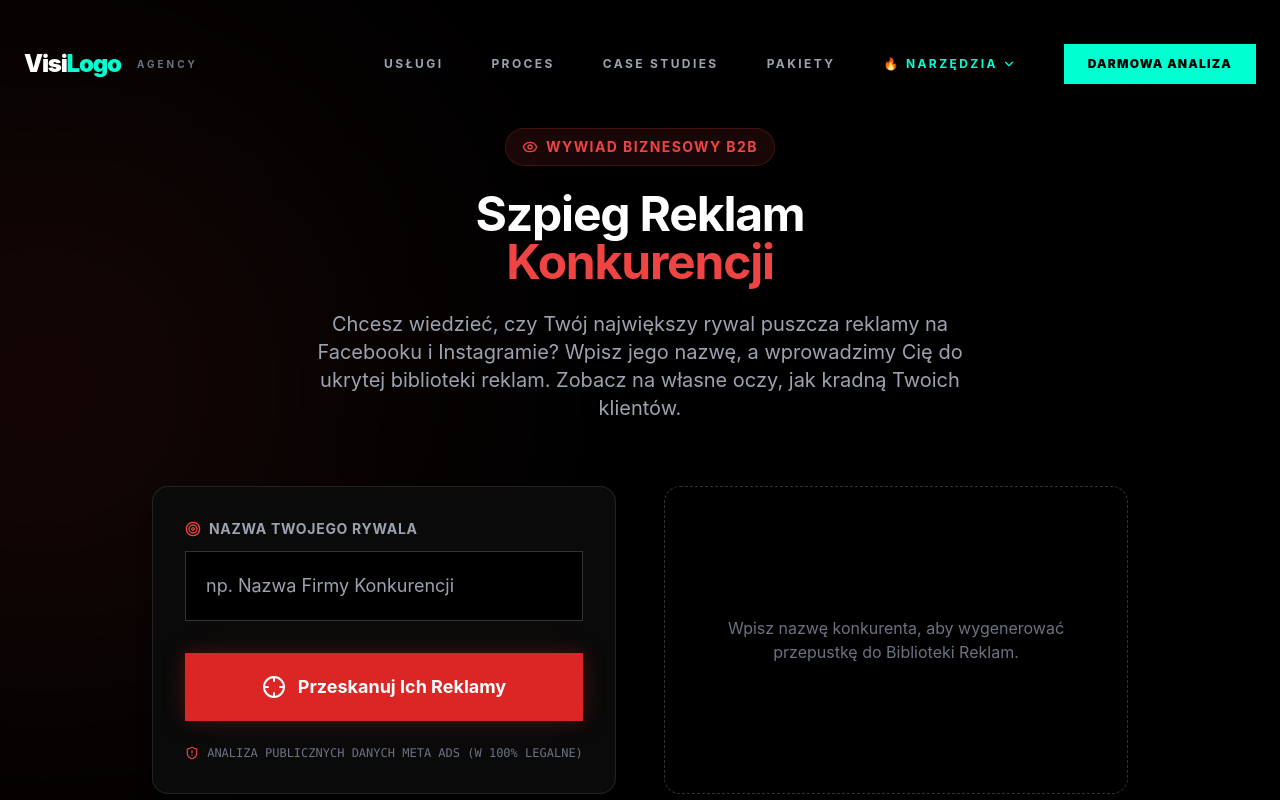
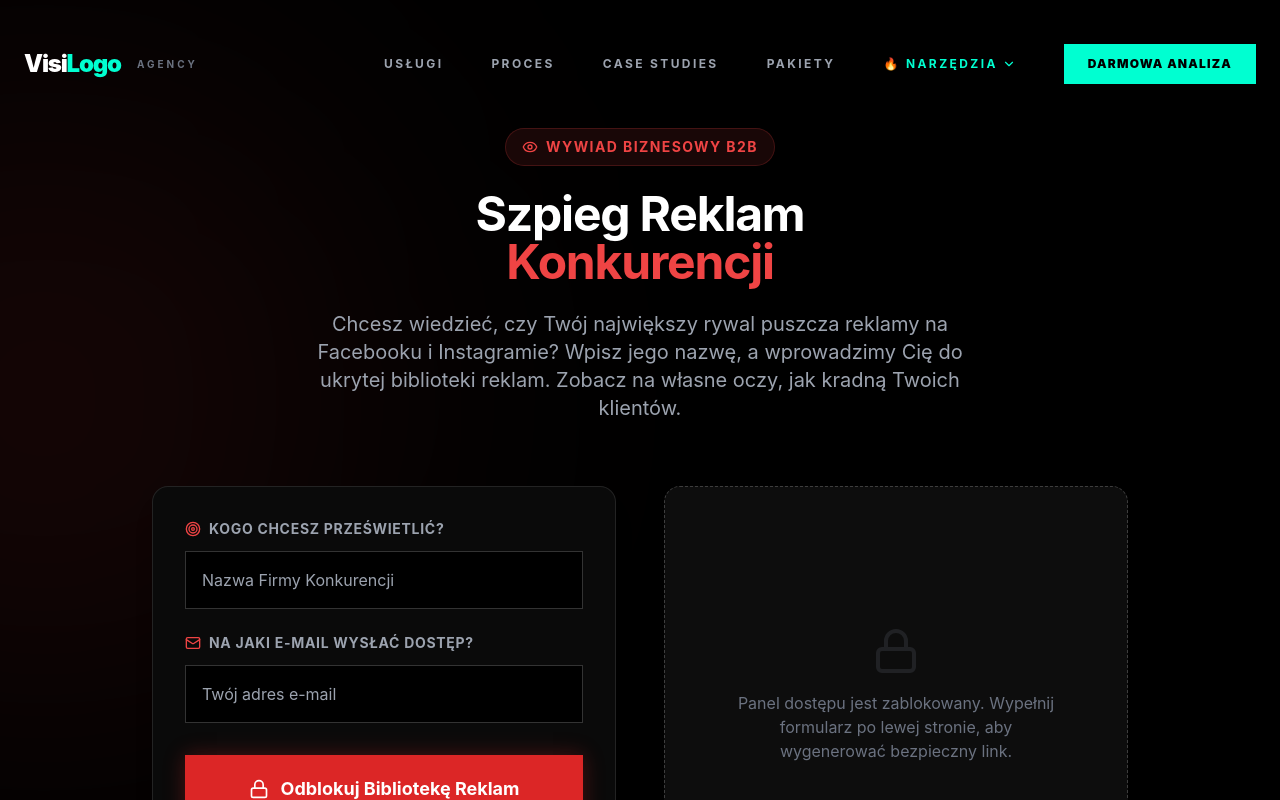
Before and after one commit to michalfbi/visilogo, a React (Create React App) app in the folder frontend/: page /szpieg-reklam in a window 1280 px wide. Shown: the top 800 px of the page. Built offline with nearby package versions, Linux system fonts and the light colour scheme; the HTML template or start-up script is replaced by a standard one.

Commit message:
feat: ulepszenie AdsSpy - dodanie bramki e-mail i animacji skanowania radaru dla lepszej konwersji

```diff
--- a/frontend/src/components/AdsSpy.jsx
+++ b/frontend/src/components/AdsSpy.jsx
@@ -1,32 +1,73 @@
-import React, { useState } from 'react';
+import React, { useState, useEffect } from 'react';
 import { motion, AnimatePresence } from 'framer-motion';
-import { Eye, Crosshair, ArrowRight, ShieldAlert, Target, ExternalLink } from 'lucide-react';
+import { Eye, Crosshair, ArrowRight, ShieldAlert, Target, ExternalLink, Mail, Lock, Loader2, Activity } from 'lucide-react';
 
 const WEBHOOK_URL = "https://hook.eu1.make.com/we5gnbk29ew8kcg4s64vi1xon7ig4pjs";
 
 const AdsSpy = () => {
   const [competitor, setCompetitor] = useState('');
-  const [searched, setSearched] = useState(false);
+  const [email, setEmail] = useState('');
+  const [status, setStatus] = useState('idle'); // idle, scanning, complete
+  const [progress, setProgress] = useState(0);
   const [spyLink, setSpyLink] = useState('');
+  const [scanText, setScanText] = useState('');
+
+  const scanSteps = [
+    "Nawiązywanie połączenia z Meta Ads API...",
+    "Omijanie filtrów publicznych...",
+    "Przeszukiwanie bazy aktywnych kreacji...",
+    "Kompilowanie ukrytego linku dostępu...",
+    "Gotowe. Otwieranie bezpiecznego kanału."
+  ];
+
+  useEffect(() => {
+    if (status === 'scanning') {
+      let currentProgress = 0;
+      let stepIndex = 0;
+      setScanText(scanSteps[0]);
+
+      const interval = setInterval(() => {
+        currentProgress += Math.floor(Math.random() * 15) + 5;
+        if (currentProgress >= 100) {
+          currentProgress = 100;
+          clearInterval(interval);
+          setTimeout(() => setStatus('complete'), 500);
+        }
+
+        setProgress(currentProgress);
+
+        // Zmiana tekstu zależnie od postępu
+        const newStepIndex = Math.min(Math.floor((currentProgress / 100) * scanSteps.length), scanSteps.length - 1);
+        if (newStepIndex !== stepIndex) {
+          stepIndex = newStepIndex;
+          setScanText(scanSteps[stepIndex]);
+        }
+      }, 300);
+
+      return () => clearInterval(interval);
+    }
+  }, [status]);
 
   const handleSpy = (e) => {
     e.preventDefault();
-    if (!competitor.trim()) return;
+    if (!competitor.trim() || !email.trim()) return;
+
+    setStatus('scanning');
+    setProgress(0);
 
     const query = encodeURIComponent(competitor.trim());
     const link = `https://www.facebook.com/ads/library/?active_status=all&ad_type=all&country=PL&q=${query}&search_type=keyword_unordered&media_type=all`;
+    setSpyLink(link);
 
-    setSpyLink(link);
-    setSearched(true);
-
-    // CICHY ZAPIS LEADA - Wiesz kogo podglądają!
+    // CICHY ZAPIS LEADA - Teraz zbieramy MAIL i NAZWĘ KONKURENTA!
     fetch(WEBHOOK_URL, {
       method: 'POST',
       headers: { 'Content-Type': 'application/json' },
       body: JSON.stringify({
         form_type: "Lead z Narzędzia: Szpieg Reklam",
+        email_klienta: email.trim(),
         szpiegowana_firma: competitor.trim(),
-        message: `Ktoś z Twojej strony podgląda reklamy firmy: "${competitor.trim()}". To idealny moment, by zaoferować im lepszą kampanię!`
+        message: `BINGO! Klient zostawił maila: ${email.trim()} i szpieguje reklamy firmy: "${competitor.trim()}". To idealny moment na uderzenie z ofertą!`
       })
     }).catch(e => console.error("Webhook error", e));
   };
@@ -70,30 +111,96 @@ const AdsSpy = () => {
             transition={{ delay: 0.3 }}
             className="lg:col-span-6 space-y-6"
           >
-            <form onSubmit={handleSpy} className="bg-[#0A0A0A] border border-white/10 p-8 rounded-2xl shadow-xl flex flex-col justify-center h-full">
-              <div className="mb-8">
-                <label className="flex items-center gap-2 text-sm font-bold text-gray-400 uppercase tracking-wider mb-3"><Target size={16} className="text-red-500"/> Nazwa Twojego Rywala</label>
+            <div className="bg-[#0A0A0A] border border-white/10 p-8 rounded-2xl shadow-xl flex flex-col justify-center h-full relative overflow-hidden">
+
+              <AnimatePresence mode="wait">
+                {status === 'idle' && (
+                  <motion.form
+                    key="form"
+                    initial={{ opacity: 0 }} animate={{ opacity: 1 }} exit={{ opacity: 0, y: -20 }}
+                    onSubmit={handleSpy}
+                    className="flex flex-col h-full"
+                  >
+                    <div className="mb-6">
+                      <label className="flex items-center gap-2 text-sm font-bold text-gray-400 uppercase tracking-wider mb-3"><Target size={16} className="text-red-500"/> Kogo chcesz prześwietlić?</label>
                       <input
                         type="text"
-                  placeholder="np. Nazwa Firmy Konkurencji"
+                        placeholder="Nazwa Firmy Konkurencji"
                         value={competitor}
                         onChange={(e) => setCompetitor(e.target.value)}
                         required
-                  className="w-full bg-black border border-white/20 rounded-lg p-5 text-white focus:outline-none focus:border-red-500 transition-colors text-lg"
+                        className="w-full bg-black border border-white/20 rounded-lg p-4 text-white focus:outline-none focus:border-red-500 transition-colors"
+                      />
+                    </div>
+
+                    <div className="mb-8">
+                      <label className="flex items-center gap-2 text-sm font-bold text-gray-400 uppercase tracking-wider mb-3"><Mail size={16} className="text-red-500"/> Na jaki e-mail wysłać dostęp?</label>
+                      <input
+                        type="email"
+                        placeholder="Twój adres e-mail"
+                        value={email}
+                        onChange={(e) => setEmail(e.target.value)}
+                        required
+                        className="w-full bg-black border border-white/20 rounded-lg p-4 text-white focus:outline-none focus:border-red-500 transition-colors"
                       />
                     </div>
 
                     <button
                       type="submit"
-                className="w-full flex items-center justify-center gap-3 font-bold py-5 px-8 rounded-lg transition-all text-lg bg-red-600 text-white hover:bg-red-500 shadow-[0_0_20px_rgba(220,38,38,0.3)]"
+                      className="w-full flex items-center justify-center gap-3 font-bold py-5 px-8 rounded-lg transition-all text-lg bg-red-600 text-white hover:bg-red-500 shadow-[0_0_20px_rgba(220,38,38,0.3)] mt-auto"
                     >
-                <Crosshair size={24} /> Przeskanuj Ich Reklamy
+                      <Lock size={20} /> Odblokuj Bibliotekę Reklam
                     </button>
 
-              <div className="flex items-center justify-center gap-2 mt-6 text-xs text-gray-500 font-mono uppercase">
-                <ShieldAlert size={14} className="text-red-500" /> Analiza publicznych danych Meta Ads (W 100% legalne)
+                    <div className="flex items-center justify-center gap-2 mt-4 text-xs text-gray-500 font-mono uppercase text-center">
+                      <ShieldAlert size={14} className="text-red-500 shrink-0" /> Analiza publicznych danych Meta (100% legalne i anonimowe)
                     </div>
-            </form>
+                  </motion.form>
+                )}
+
+                {status === 'scanning' && (
+                  <motion.div
+                    key="scanning"
+                    initial={{ opacity: 0, scale: 0.9 }} animate={{ opacity: 1, scale: 1 }}
+                    className="flex flex-col items-center justify-center h-full py-10"
+                  >
+                    <Activity size={48} className="text-red-500 mb-6 animate-pulse" />
+                    <h3 className="text-xl font-bold text-white mb-2">Skanowanie Sieci...</h3>
+                    <p className="text-red-400 text-sm font-mono h-6 mb-8">{scanText}</p>
+
+                    <div className="w-full h-2 bg-gray-800 rounded-full overflow-hidden">
+                      <motion.div
+                        className="h-full bg-red-500"
+                        initial={{ width: 0 }}
+                        animate={{ width: `${progress}%` }}
+                        transition={{ ease: "linear", duration: 0.3 }}
+                      />
+                    </div>
+                    <div className="text-gray-500 text-xs font-mono mt-2 text-right w-full">{progress}%</div>
+                  </motion.div>
+                )}
+
+                {status === 'complete' && (
+                  <motion.div
+                    key="complete"
+                    initial={{ opacity: 0, scale: 0.9 }} animate={{ opacity: 1, scale: 1 }}
+                    className="flex flex-col items-center justify-center h-full text-center py-8"
+                  >
+                    <div className="w-16 h-16 bg-green-500/10 rounded-full flex items-center justify-center text-green-500 mb-4">
+                      <Target size={32} />
+                    </div>
+                    <h3 className="text-2xl font-bold text-white mb-2">Cel namierzony</h3>
+                    <p className="text-gray-400 text-sm mb-6">Raport został odblokowany pomyślnie. Instrukcje wysłaliśmy również na podany adres e-mail.</p>
+                    <button
+                      onClick={() => { setStatus('idle'); setCompetitor(''); setEmail(''); }}
+                      className="text-red-500 hover:text-white text-sm font-bold uppercase tracking-widest transition-colors"
+                    >
+                      Skanuj inną firmę
+                    </button>
+                  </motion.div>
+                )}
+              </AnimatePresence>
+            </div>
           </motion.div>
 
           {/* Podgląd i Haczyk */}
@@ -103,44 +210,47 @@ const AdsSpy = () => {
             transition={{ delay: 0.4 }}
             className="lg:col-span-6 flex flex-col gap-6"
           >
-            <AnimatePresence>
-              {!searched ? (
+            <AnimatePresence mode="wait">
+              {status !== 'complete' ? (
                 <motion.div
+                  key="locked"
                   initial={{ opacity: 0 }} animate={{ opacity: 1 }} exit={{ opacity: 0 }}
-                  className="h-full flex items-center justify-center border border-dashed border-white/20 rounded-2xl p-8 text-center text-gray-500"
+                  className="h-full flex flex-col items-center justify-center border border-dashed border-white/20 bg-white/5 rounded-2xl p-8 text-center text-gray-500 relative overflow-hidden"
                 >
-                  Wpisz nazwę konkurenta, aby wygenerować przepustkę do Biblioteki Reklam.
+                  <Lock size={48} className="mb-4 opacity-20" />
+                  <p className="max-w-xs">Panel dostępu jest zablokowany. Wypełnij formularz po lewej stronie, aby wygenerować bezpieczny link.</p>
                 </motion.div>
               ) : (
                 <motion.div
+                  key="unlocked"
                   initial={{ opacity: 0, y: 20 }} animate={{ opacity: 1, y: 0 }}
                   className="space-y-6 h-full flex flex-col"
                 >
                   {/* Wynik */}
-                  <div className="bg-white/5 border border-white/10 p-8 rounded-xl relative group">
-                    <div className="text-red-400 text-xs font-bold uppercase tracking-wider mb-4">Twój Cel: {competitor}</div>
-                    <p className="text-gray-300 text-sm leading-relaxed mb-6">
-                      Baza została zlokalizowana. Kliknij poniższy przycisk, aby otworzyć nową kartę z pełnym zestawieniem aktywnych grafik i tekstów reklamowych tej firmy.
+                  <div className="bg-red-500/5 border border-red-500/20 p-8 rounded-xl relative group">
+                    <div className="text-red-500 text-xs font-bold uppercase tracking-wider mb-4 flex items-center gap-2"><Eye size={14}/> Aktywny Podgląd: {competitor}</div>
+                    <p className="text-white text-sm leading-relaxed mb-6">
+                      Uzyskaliśmy dostęp. Kliknij poniższy przycisk, aby otworzyć oficjalny panel Meta i zobaczyć wszystkie opłacone reklamy tej firmy.
                     </p>
                     <a
                       href={spyLink}
                       target="_blank"
                       rel="noopener noreferrer"
-                      className="inline-flex w-full items-center justify-center gap-2 font-bold py-4 px-6 rounded-lg transition-all bg-white text-black hover:bg-gray-200"
+                      className="inline-flex w-full items-center justify-center gap-2 font-bold py-4 px-6 rounded-lg transition-all bg-red-600 text-white hover:bg-red-500 shadow-[0_0_20px_rgba(220,38,38,0.3)]"
                     >
-                      Otwórz Bibliotekę Reklam <ExternalLink size={18} />
+                      Otwórz Bibliotekę Meta <ExternalLink size={18} />
                     </a>
                   </div>
 
                   {/* Haczyk Sprzedażowy */}
-                  <div className="bg-[#0A0A0A] border border-red-500/30 p-8 rounded-2xl flex flex-col justify-center shadow-xl flex-grow">
-                    <h3 className="text-xl font-bold text-white mb-3">Oni już tam są. A Ty?</h3>
-                    <p className="text-gray-400 mb-6 text-sm leading-relaxed">
-                      Jeśli widzisz ich reklamy to znaczy, że wydają budżet, by codziennie wyświetlać się Twoim potencjalnym klientom. Nie oddawaj im rynku za darmo. <strong className="text-white">Skoro znamy już ich strategię, możemy zrobić to 10x lepiej.</strong>
+                  <div className="bg-[#0A0A0A] border border-white/10 p-8 rounded-2xl flex flex-col justify-center shadow-xl flex-grow relative overflow-hidden">
+                    <h3 className="text-xl font-bold text-white mb-3 relative z-10">Oni już tam są. A Ty?</h3>
+                    <p className="text-gray-400 mb-6 text-sm leading-relaxed relative z-10">
+                      Jeśli widzisz ich reklamy to znaczy, że wydają budżet, by codziennie wyświetlać się Twoim potencjalnym klientom. Nie oddawaj im rynku za darmo. <strong className="text-white">Skoro znamy już ich strategię, zbudujmy kampanię, która zgarnie ich ruch.</strong>
                     </p>
-                    <div className="space-y-4">
-                      <a href="/#contact" className="inline-flex items-center gap-2 text-red-500 font-bold hover:text-white transition-colors group text-sm">
-                        Zamów lepszą kampanię dla swojej firmy <ArrowRight size={16} className="group-hover:translate-x-1 transition-transform" />
+                    <div className="space-y-4 relative z-10">
+                      <a href="/#contact" className="inline-flex items-center gap-2 text-white font-bold hover:text-red-500 transition-colors group text-sm border-b border-white hover:border-red-500 pb-1">
+                        Zleć nam zbadanie Twojego rynku <ArrowRight size={16} className="group-hover:translate-x-1 transition-transform" />
                       </a>
                     </div>
                   </div>
```
Lines whose indentation alone changed are shown as unchanged.
